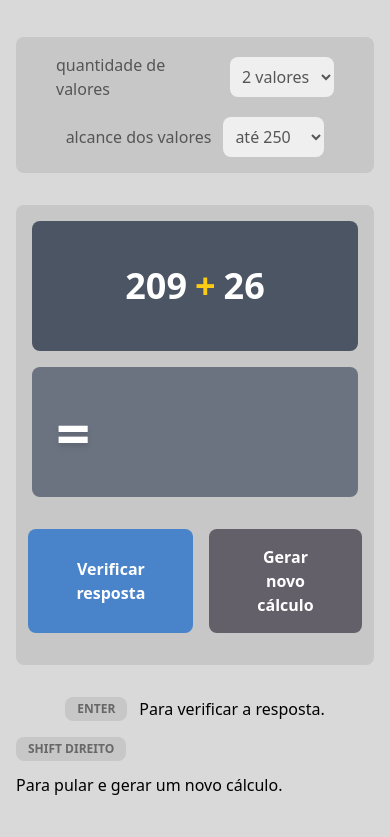
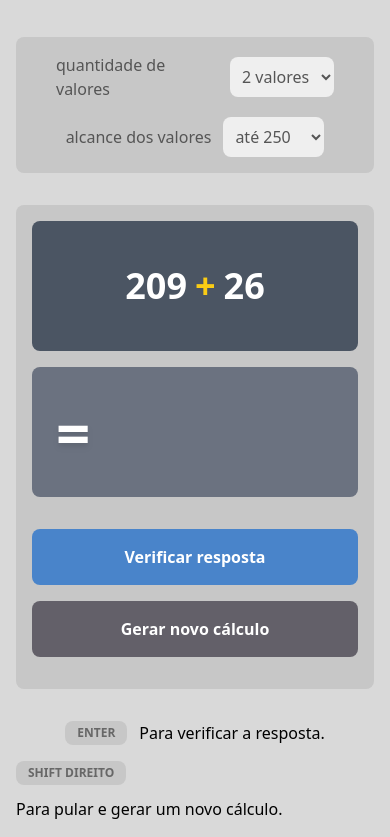
Before and after one commit to jeffreyalvr/math-hub, a React (Vite) app: page / in a window 390 px wide. Shown: the part 689-1526 px from the top of the page. Before the commit the page ends 1502 px from the top, so only its background shows below. Built offline with nearby package versions, Linux system fonts and the light colour scheme.

Commit message:
Corrige responsividade dos botões de ação

```diff
--- a/src/components/Operacoes/index.jsx
+++ b/src/components/Operacoes/index.jsx
@@ -237,7 +237,7 @@
           </span>
         </div>
 
-        <div className="flex flex-row justify-center gap-4 my-4">
+        <div className="flex flex-col justify-center gap-4 my-4 sm:flex-row">
           <button
             className="py-4 px-12 rounded-lg bg-[#4984CA] text-white font-bold hover:bg-opacity-75"
             onClick={handleBotaoVerificar}
```
